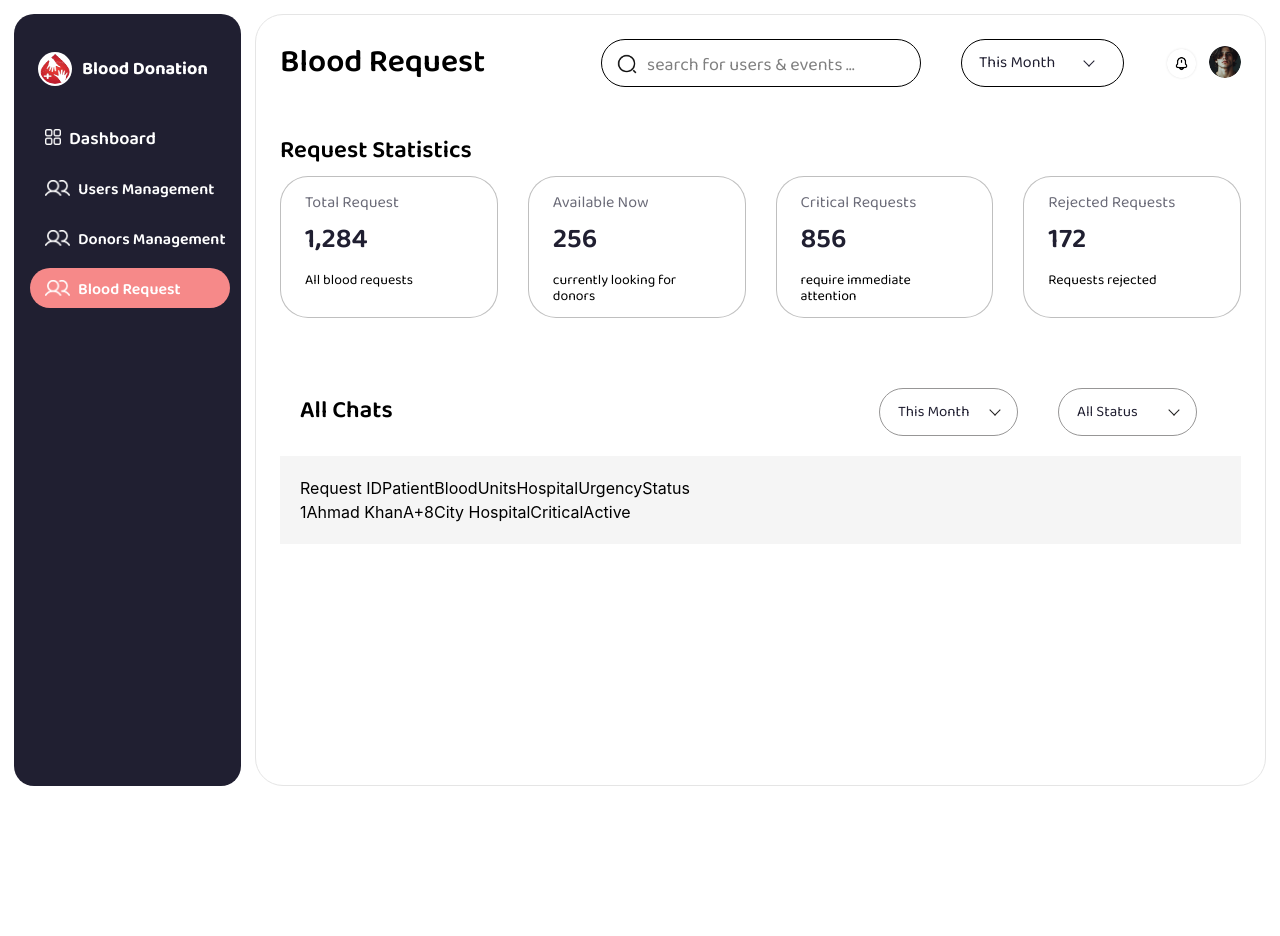
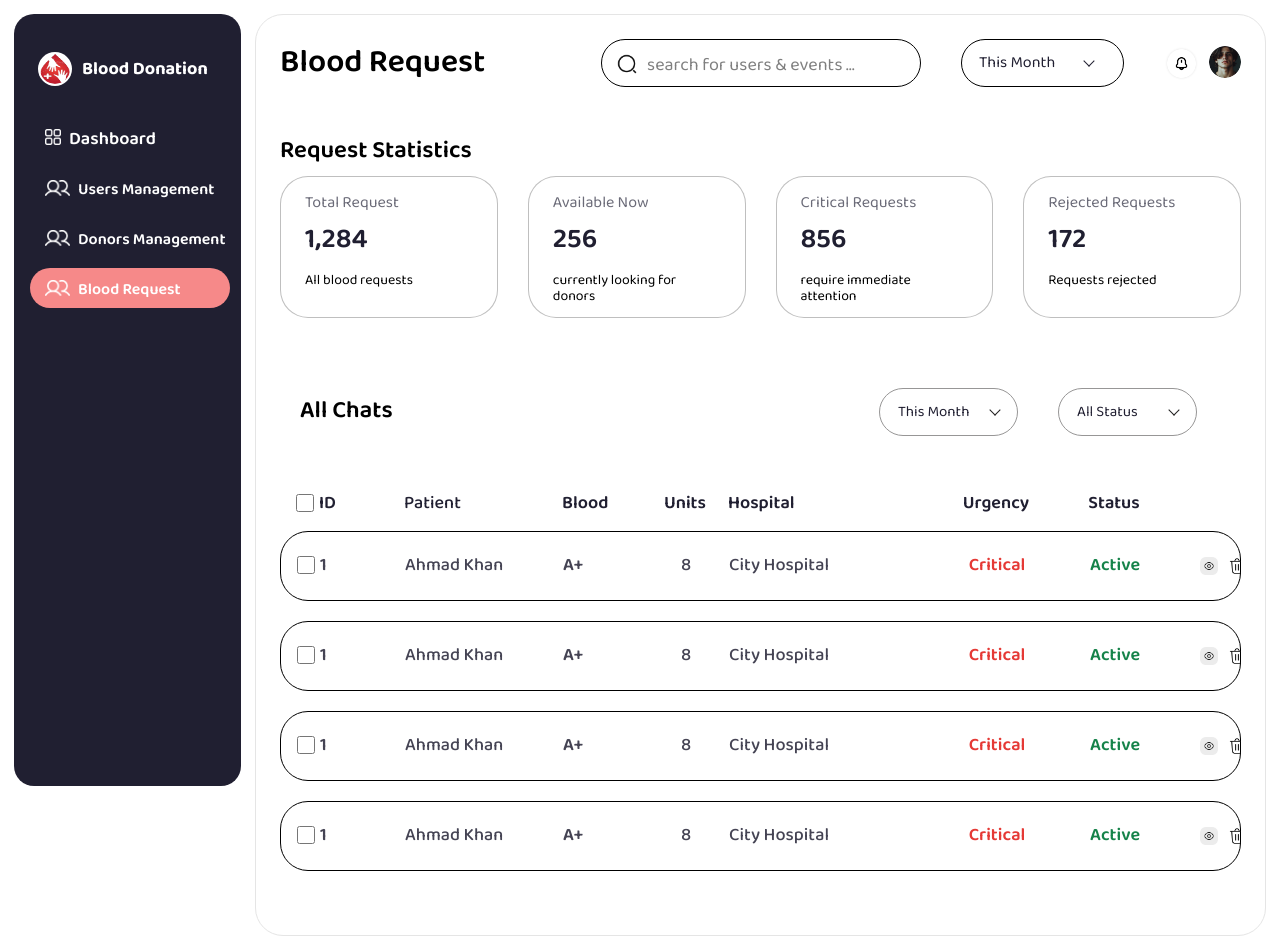
Before and after one commit to Ishaq-web/Blood_Donation_System, a React (Vite) app: page /blood_request in a window 1280 px wide. Before the commit the page ends 800 px from the top, so only its background shows below. Built offline with nearby package versions, Linux system fonts and the light colour scheme.

Commit message:
Code Changes..

```diff
--- a/src/components/blood_request_card/Userlist.css
+++ b/src/components/blood_request_card/Userlist.css
@@ -1,8 +1,170 @@
 
+/* Main container */
 .blood-request-user {
   width: 100%;
-  max-width: 1200px;
-  margin: 0 auto;
-  padding: 20px;
-  background-color: #f5f5f5;
+  max-width: 1094px;
+  margin: 20px auto;
+  box-sizing: border-box;
+  font-family: "Baloo 2";
+  overflow-x: auto;
 }
+
+/* Header and data row: same grid columns */
+.blood-request-user-head,
+.blood-request-user-list {
+  display: grid;
+  grid-template-columns:
+    100px
+    150px
+    80px
+    70px
+    200px
+    120px
+    100px
+    100px;
+  align-items: center;
+  column-gap: 8px;
+  min-width: 960px;
+  box-sizing: border-box;
+}
+
+/* Header */
+.blood-request-user-head {
+  min-height: 55px;
+  padding: 12px 16px;
+  /* background-color: #f5f5f7; */
+  /* border-radius: 12px; */
+  color: #201f31;
+  font-size: 18px;
+  font-weight: 600;
+  line-height: 120%;
+  letter-spacing: 0%;
+}
+
+.request-id-head input {
+  margin-right: 5px;
+  width: 18px;
+  height: 20px;
+  float: left;
+}
+
+.request-id input {
+  margin-right: 5px;
+  width: 18px;
+  height: 20px;
+  float: left;
+}
+
+/* chechbox  */
+.chechbox {
+  width: 24px;
+  height: 24px;
+  border: 1px solid #000000;
+  border-radius: 28px;
+}
+/* Data row */
+.blood-request-user-list {
+  min-height: 70px;
+  padding: 14px 16px;
+  border-bottom: 1px solid #e5e5e5;
+  color: #454454;
+  font-size: 18px;
+  font-weight: 500;
+  font-family: "baloo 2";
+  line-height: 120%;
+  letter-spacing: 0%;
+  border: 1px solid #000000;
+  border-radius: 28px;
+  margin-bottom: 20px;
+}
+
+/* Prevent long text from breaking the grid */
+.blood-request-user-head span,
+.blood-request-user-list span {
+  min-width: 0;
+  overflow: hidden;
+  text-overflow: ellipsis;
+  white-space: nowrap;
+}
+
+/* Request ID */
+.request-id-head,
+.request-id {
+  font-weight: 600;
+}
+
+/* Patient */
+.patient-head,
+.patient-name {
+  font-weight: 500;
+}
+
+/* Blood group */
+.blood-head,
+.blood-user-type {
+  font-weight: 600;
+}
+
+/* Units */
+.units-head,
+.units-count {
+  text-align: center;
+}
+
+/* Hospital */
+.hospital-head,
+.hospital-name {
+  text-align: left;
+}
+
+/* Urgency */
+.urgency-head,
+.urgency-status {
+  text-align: center;
+}
+
+.urgency-status {
+  color: #e53935;
+  font-weight: 600;
+}
+
+/* Status */
+.status-head,
+.request-status {
+  text-align: center;
+}
+
+.request-status {
+  color: #16834a;
+  font-weight: 600;
+}
+
+/* Action column for two images */
+.action-head,
+.action-cell {
+  display: flex;
+  align-items: center;
+  justify-content: center;
+  gap: 10px;
+}
+
+/* Images inside action cell */
+.action-cell img {
+  width: 18px;
+  height: 18px;
+  object-fit: contain;
+  cursor: pointer;
+  flex-shrink: 0;
+}
+
+/* Responsive */
+@media (max-width: 768px) {
+  .blood-request-user {
+    margin: 16px 0;
+  }
+
+  .blood-request-user-head,
+  .blood-request-user-list {
+    font-size: 13px;
+  }
+}
--- a/src/components/blood_request_card/Userlist.jsx
+++ b/src/components/blood_request_card/Userlist.jsx
@@ -1,7 +1,36 @@
 import "./Userlist.css";
+import eyeicon from "../../assets/eyeicon.png";
+import deleteicon from "../../assets/deleteicon.png";
 
 function Userlist() {
   const UserOption = [
+    {
+      Request_ID: 1,
+      Patient: "Ahmad Khan",
+      Blood: "A+",
+      Units: 8,
+      Hospital: "City Hospital",
+      Urgency: "Critical",
+      Status: "Active",
+    },
+    {
+      Request_ID: 1,
+      Patient: "Ahmad Khan",
+      Blood: "A+",
+      Units: 8,
+      Hospital: "City Hospital",
+      Urgency: "Critical",
+      Status: "Active",
+    },
+    {
+      Request_ID: 1,
+      Patient: "Ahmad Khan",
+      Blood: "A+",
+      Units: 8,
+      Hospital: "City Hospital",
+      Urgency: "Critical",
+      Status: "Active",
+    },
     {
       Request_ID: 1,
       Patient: "Ahmad Khan",
@@ -17,7 +46,10 @@ function Userlist() {
     <div className="blood-request-user">
       {/* Table Header */}
       <div className="blood-request-user-head">
-        <span className="request-id-head">Request ID</span>
+        <span className="request-id-head">
+          <input type="checkbox" />
+          ID
+        </span>
         <span className="patient-head">Patient</span>
         <span className="blood-head">Blood</span>
         <span className="units-head">Units</span>
@@ -30,14 +62,20 @@ function Userlist() {
       {/* Table Rows */}
       {UserOption.map((option) => (
         <div key={option.Request_ID} className="blood-request-user-list">
-          <span className="request-id">{option.Request_ID}</span>
+          <span className="request-id">
+            <input type="checkbox" />
+            {option.Request_ID}
+          </span>
           <span className="patient-name">{option.Patient}</span>
           <span className="blood-user-type">{option.Blood}</span>
           <span className="units-count">{option.Units}</span>
           <span className="hospital-name">{option.Hospital}</span>
           <span className="urgency-status">{option.Urgency}</span>
           <span className="request-status">{option.Status}</span>
-          <span className="action-cell"></span>
+          <span className="action-cell">
+            <img src={eyeicon} alt="" />
+            <img src={deleteicon} alt="" />
+          </span>
         </div>
       ))}
     </div>
```
